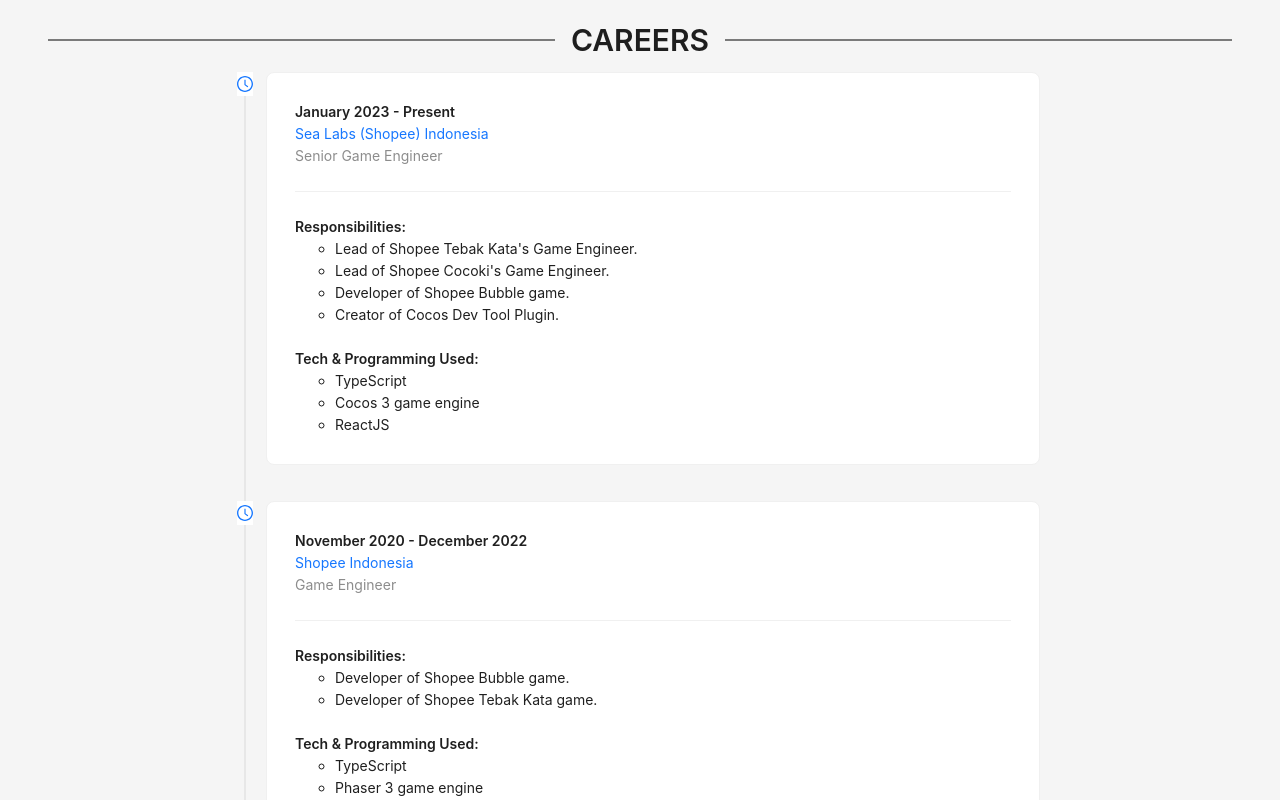
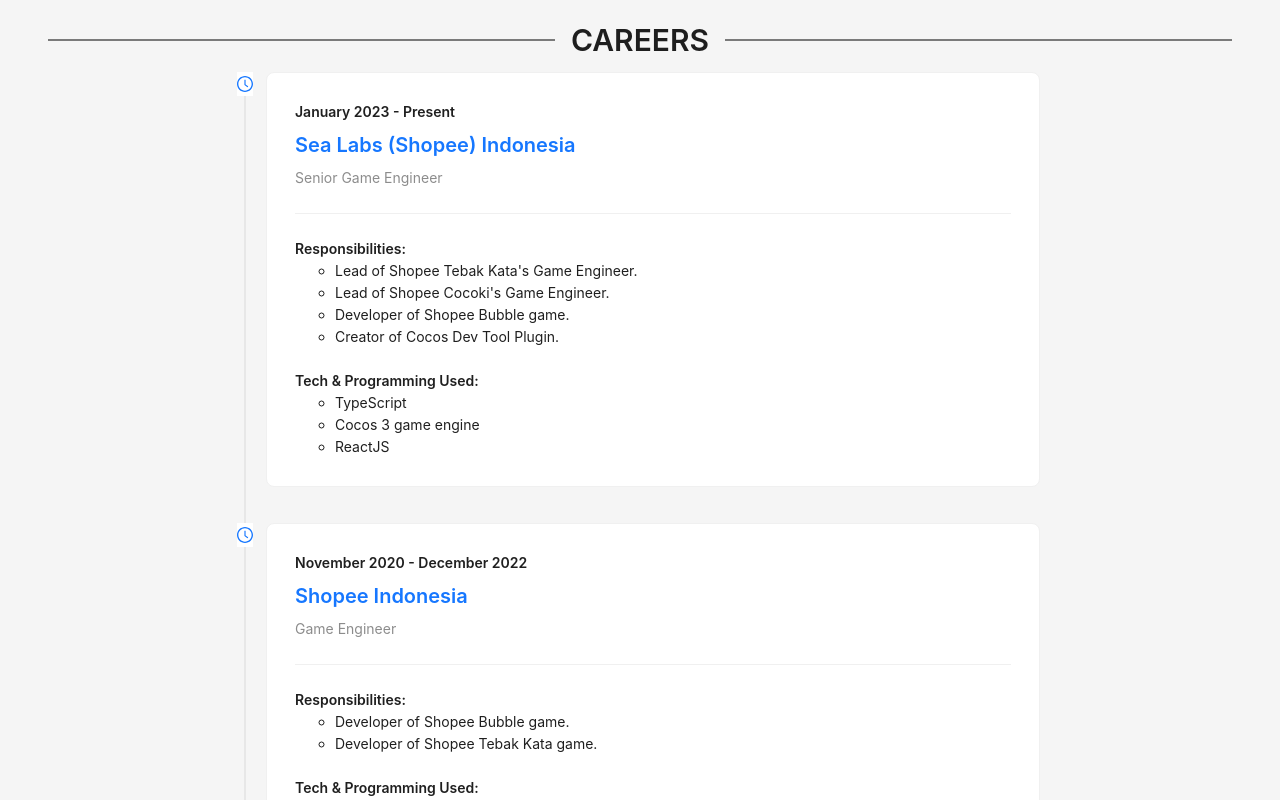
Before and after one commit to lieahau/lieahau.github.io, a React (Vite) app: page / in a window 1280 px wide. Shown: the part 1740-2540 px from the top of the page. Built offline with nearby package versions, Linux system fonts and the light colour scheme.

Commit message:
resize career card title

```diff
--- a/src/components/Career.tsx
+++ b/src/components/Career.tsx
@@ -2,7 +2,7 @@
 import { ClockCircleOutlined } from "@ant-design/icons";
 import SectionTitle from "./SectionTitle";
 
-const { Text, Link } = Typography;
+const { Title, Text, Link } = Typography;
 
 interface CareerProps {
   style?: React.CSSProperties;
@@ -102,9 +102,10 @@
               <Text strong>{job.date}</Text>
               <br />
               <Link href={job.url} target="_blank">
-                {job.company}
+                <Title level={4} style={{ margin: "8px 0", color: "#1677ff" }}>
+                  {job.company}
+                </Title>
               </Link>
-              <br />
               <Text type="secondary">{job.position}</Text>
 
               <Divider />
```
